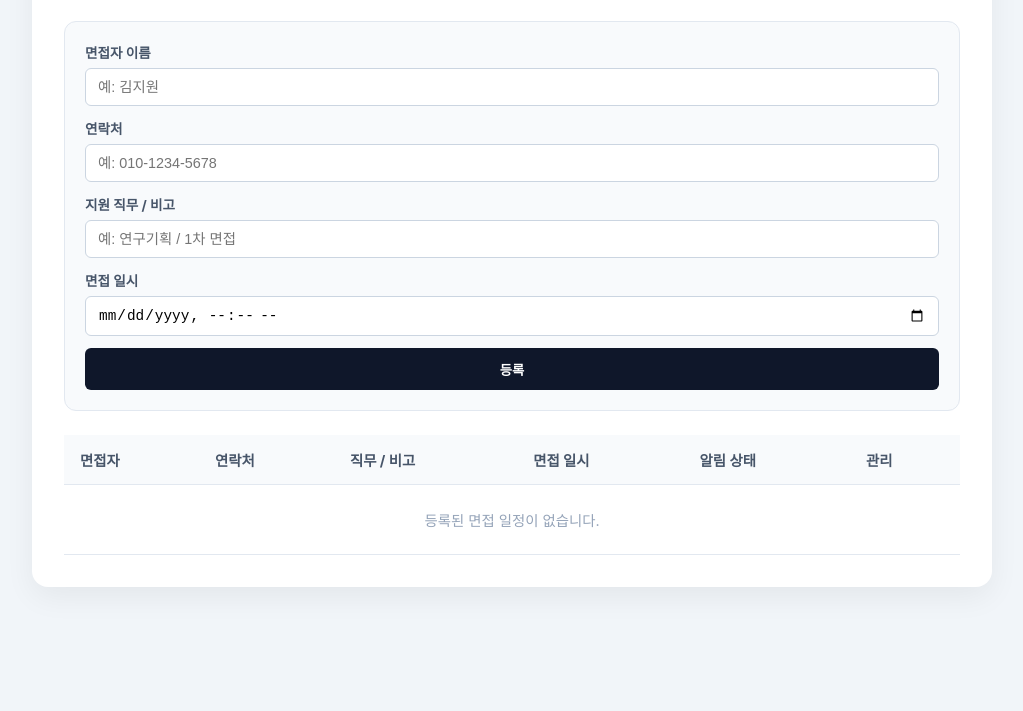
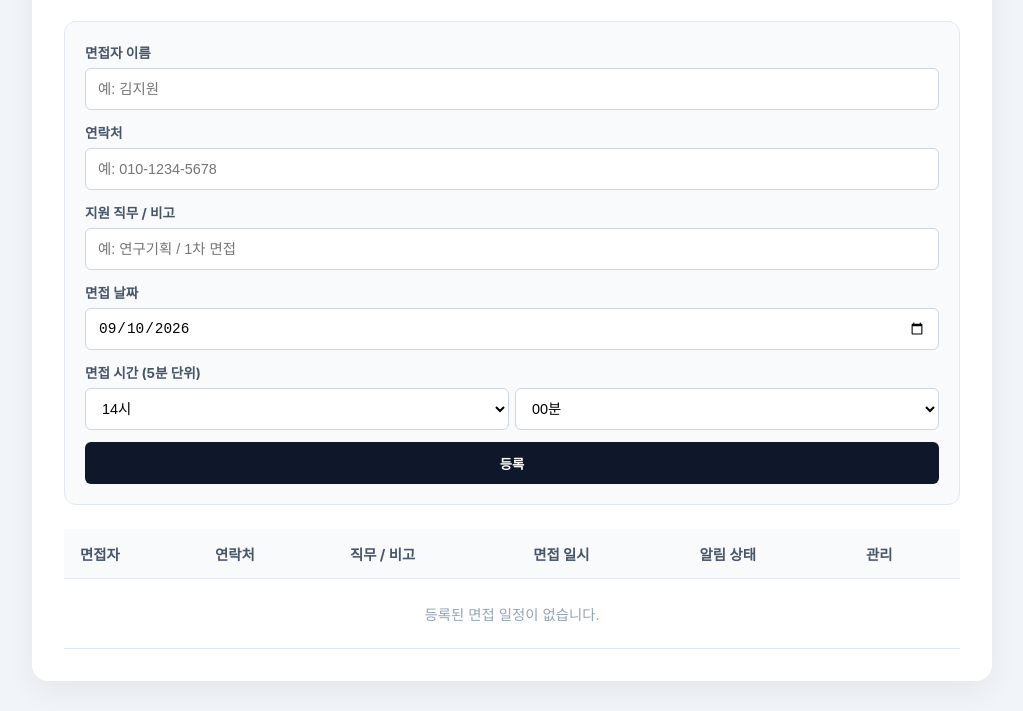
Before and after one commit to 2cumulus12-jpg/interview, a plain HTML site: page index.html in a window 1280 px wide. Shown: the part 124-835 px from the top of the page, without its empty margins (128-1151 px from the left). Before the commit the page ends 800 px from the top, so only its background shows below. Drawn offline with Linux system fonts and the light colour scheme.

Commit message:
Update index.html

```diff
--- a/index.html
+++ b/index.html
@@ -57,19 +57,24 @@
         }
         .form-group { display: flex; flex-direction: column; gap: 6px; }
         .form-group label { font-size: 0.85rem; font-weight: 700; color: #475569; }
-        .form-group input {
+        .form-group input, .form-group select {
             padding: 10px 12px;
             border: 1px solid #cbd5e1;
             border-radius: 6px;
             font-size: 0.9rem;
             outline: none;
+            background: white;
+            height: 42px;
         }
-        .form-group input:focus { border-color: #3b82f6; }
+        .form-group input:focus, .form-group select:focus { border-color: #3b82f6; }
+        .time-select-wrap { display: flex; gap: 6px; }
+        .time-select-wrap select { flex: 1; }
+
         .add-btn {
             background: #0f172a;
             color: white;
             border: none;
-            padding: 10px 20px;
+            padding: 0 24px;
             border-radius: 6px;
             font-weight: bold;
             cursor: pointer;
@@ -101,9 +106,7 @@
         .badge-alert { background: #fee2e2; color: #b91c1c; animation: blink 1s infinite; }
         .badge-done { background: #f1f5f9; color: #64748b; }
 
-        @keyframes blink {
-            50% { opacity: 0.5; }
-        }
+        @keyframes blink { 50% { opacity: 0.5; } }
 
         .del-btn {
             background: transparent;
@@ -141,9 +144,15 @@
             <input type="text" id="candRole" placeholder="예: 연구기획 / 1차 면접">
         </div>
         <div class="form-group">
-            <label>면접 일시</label>
-            <!-- 5분 단위 설정: step="300" (300초 = 5분) -->
-            <input type="datetime-local" id="candTime" step="300">
+            <label>면접 날짜</label>
+            <input type="date" id="candDate">
+        </div>
+        <div class="form-group">
+            <label>면접 시간 (5분 단위)</label>
+            <div class="time-select-wrap">
+                <select id="candHour"></select>
+                <select id="candMinute"></select>
+            </div>
         </div>
         <button class="add-btn" onclick="addInterview()">등록</button>
     </div>
@@ -166,6 +175,34 @@
 
 <script>
     let interviews = JSON.parse(localStorage.getItem('interviews') || '[]');
+
+    // 시/분 드롭다운 옵션 자동 채우기
+    function initTimeSelects() {
+        const hourSelect = document.getElementById('candHour');
+        const minuteSelect = document.getElementById('candMinute');
+
+        for (let h = 8; h <= 21; h++) {
+            const val = String(h).padStart(2, '0');
+            const opt = document.createElement('option');
+            opt.value = val;
+            opt.innerText = val + '시';
+            if (h === 14) opt.selected = true; // 기본값 14시
+            hourSelect.appendChild(opt);
+        }
+
+        // 5분 단위 설정 (00, 05, 10, 15 ... 55)
+        for (let m = 0; m < 60; m += 5) {
+            const val = String(m).padStart(2, '0');
+            const opt = document.createElement('option');
+            opt.value = val;
+            opt.innerText = val + '분';
+            minuteSelect.appendChild(opt);
+        }
+
+        // 날짜 기본값을 오늘 날짜로 설정
+        const today = new Date().toISOString().split('T')[0];
+        document.getElementById('candDate').value = today;
+    }
 
     function requestNotification() {
         if (!("Notification" in window)) {
@@ -199,19 +236,24 @@
         const name = document.getElementById('candName').value.trim();
         const phone = document.getElementById('candPhone').value.trim();
         const role = document.getElementById('candRole').value.trim();
-        const timeStr = document.getElementById('candTime').value;
+        const dateStr = document.getElementById('candDate').value;
+        const hour = document.getElementById('candHour').value;
+        const minute = document.getElementById('candMinute').value;
 
-        if (!name || !timeStr) {
-            alert("이름과 면접 일시는 필수로 입력해야 합니다.");
+        if (!name || !dateStr) {
+            alert("이름과 면접 날짜는 필수로 입력해야 합니다.");
             return;
         }
+
+        const fullTimeStr = `${dateStr}T${hour}:${minute}:00`;
+        const timeVal = new Date(fullTimeStr).getTime();
 
         const item = {
             id: Date.now(),
             name,
             phone,
             role,
-            time: new Date(timeStr).getTime(),
+            time: timeVal,
             notified: false
         };
 
@@ -222,7 +264,6 @@
         document.getElementById('candName').value = '';
         document.getElementById('candPhone').value = '';
         document.getElementById('candRole').value = '';
-        document.getElementById('candTime').value = '';
     }
 
     function deleteInterview(id) {
@@ -298,6 +339,7 @@
         saveAndRender();
     }
 
+    initTimeSelects();
     saveAndRender();
     setInterval(checkReminders, 10000);
 </script>
```
